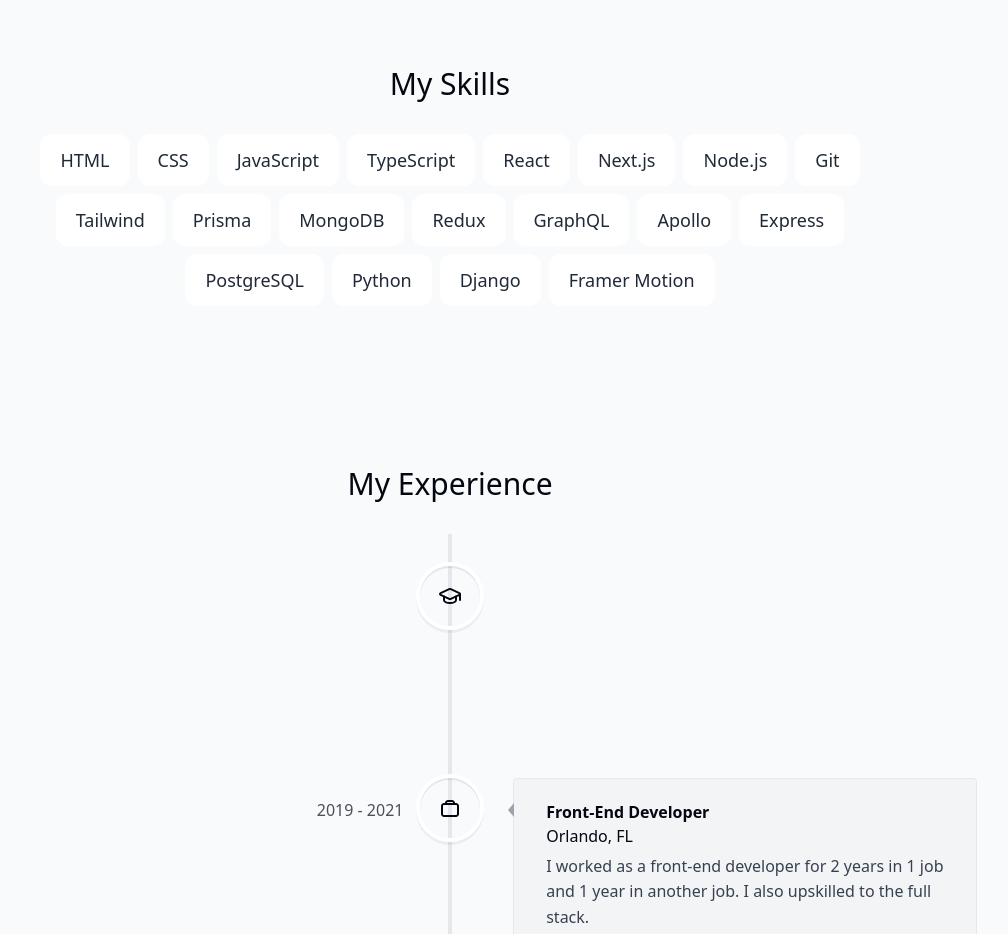
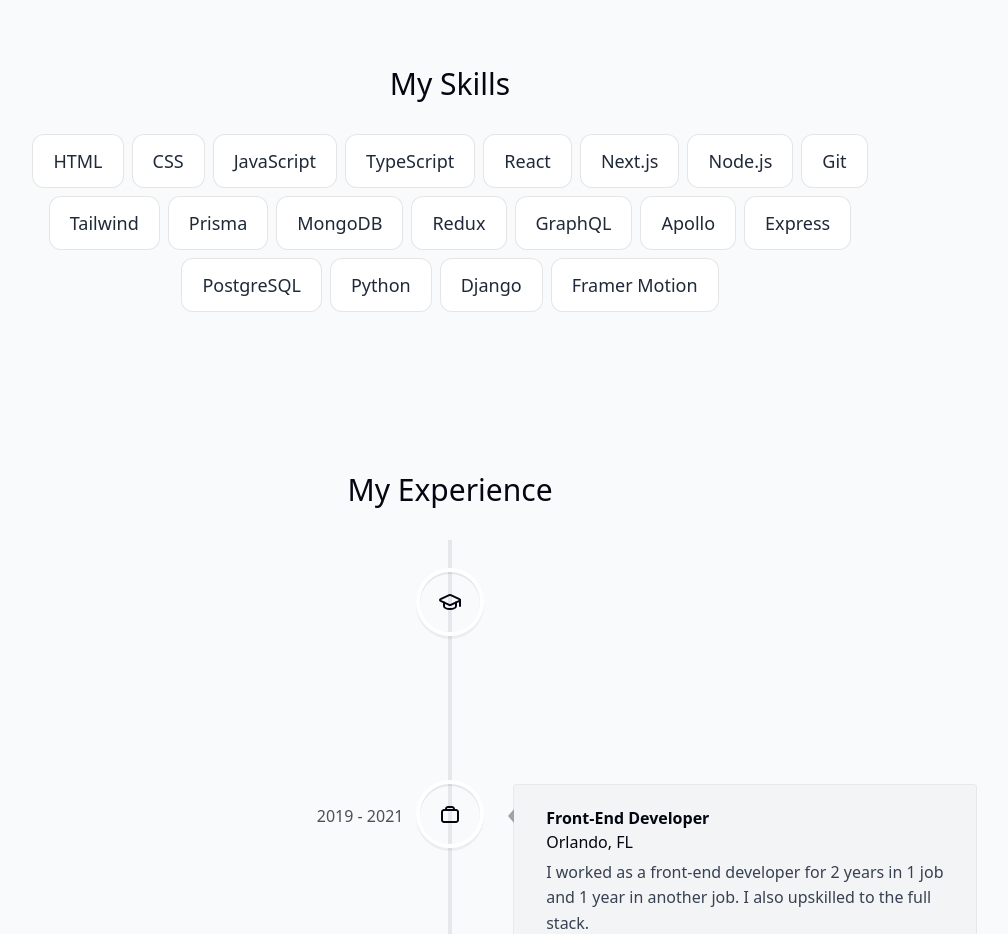
Before and after one commit to zamilbahri/portfolio-website, a Next.js app: page / in a window 1280 px wide. Shown: the part 2540-3474 px from the top of the page, without its empty margins (190-1198 px from the left). Built offline with nearby package versions, Linux system fonts and the light colour scheme.

Commit message:
added global css styling for D.R.Y compliance

```diff
--- a/components/intro.tsx
+++ b/components/intro.tsx
@@ -87,7 +87,7 @@
           <BsArrowRight className="opacity-70 group-hover:translate-x-1 transition" />
         </Link>
         <a
-          className="group bg-white px-7 py-3 flex items-center gap-2 rounded-full outline-none focus:scale-110 hover:scale-110 active:scale-105 transition cursor-pointer border border-black/10"
+          className="group bg-white px-7 py-3 flex items-center gap-2 rounded-full outline-none focus:scale-110 hover:scale-110 active:scale-105 transition cursor-pointer borderBlack"
           href="/resume.pdf"
           download
         >
@@ -96,14 +96,14 @@
         </a>
         <a
           href="https://www.linkedin.com/in/zamil-bahri/"
-          className="bg-white p-4 text-gray-700 hover:text-gray-950 flex items-center gap-2 rounded-full outline-none focus:scale-[1.15] hover:scale-[1.15] active:scale-105 transition border border-black/10"
+          className="bg-white p-4 text-gray-700 hover:text-gray-950 flex items-center gap-2 rounded-full outline-none focus:scale-[1.15] hover:scale-[1.15] active:scale-105 transition borderBlack"
           target="_blank"
         >
           <BsLinkedin />
         </a>
         <a
           href="https://github.com/zamilbahri"
-          className="bg-white p-4 text-gray-700 hover:text-gray-950 flex items-center gap-2 rounded-full outline-none focus:scale-[1.15] hover:scale-[1.15] active:scale-105 transition border border-black/10"
+          className="bg-white p-4 text-gray-700 hover:text-gray-950 flex items-center gap-2 rounded-full outline-none focus:scale-[1.15] hover:scale-[1.15] active:scale-105 transition borderBlack"
           target="_blank"
         >
           <BsGithub />
--- a/components/skills.tsx
+++ b/components/skills.tsx
@@ -33,7 +33,7 @@
       <ul className="flex flex-wrap justify-center gap-2 text-lg text-gray-800">
         {skillsData.map((skill, index) => (
           <motion.li
-            className="bg-white border-black rounded-xl px-5 py-3"
+            className="bg-white borderBlack rounded-xl px-5 py-3"
             key={index}
             variants={fadeInAnimationVariants}
             initial="initial"
```
